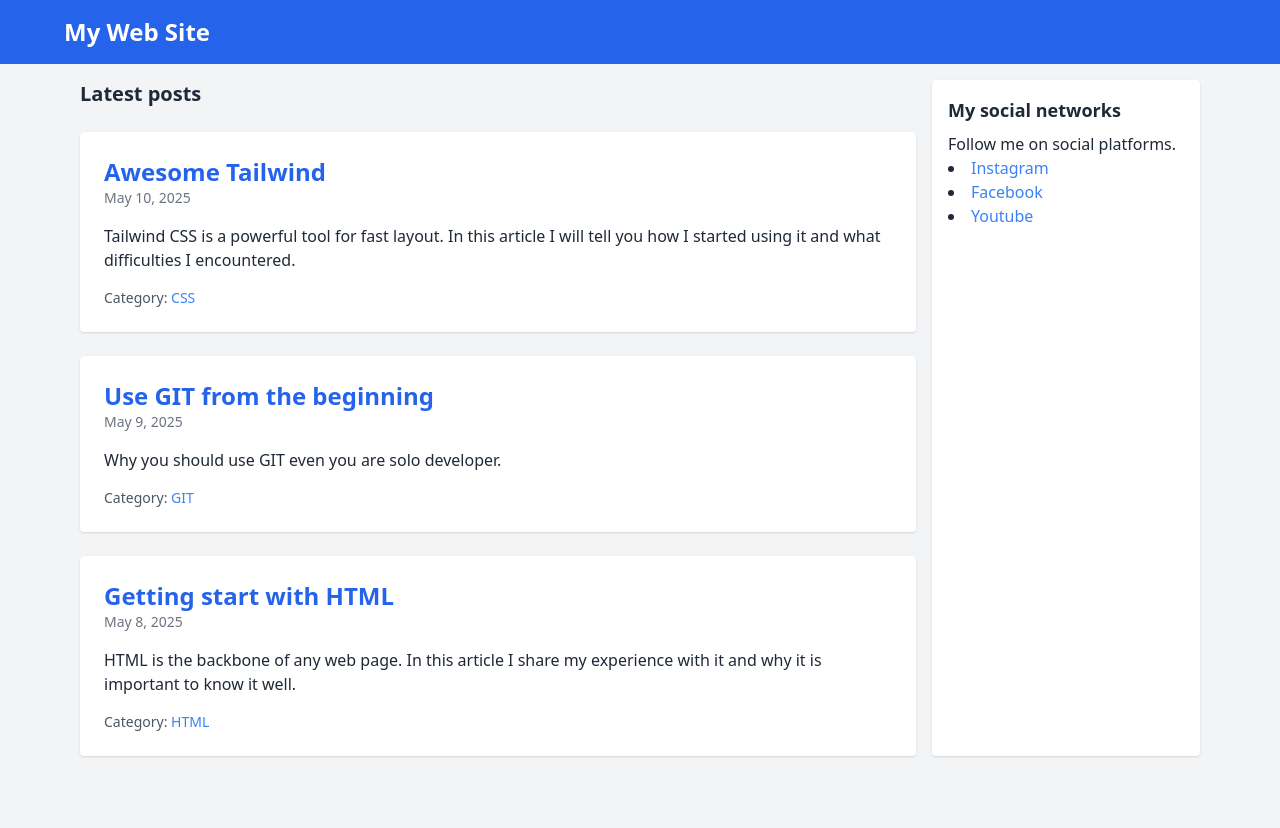
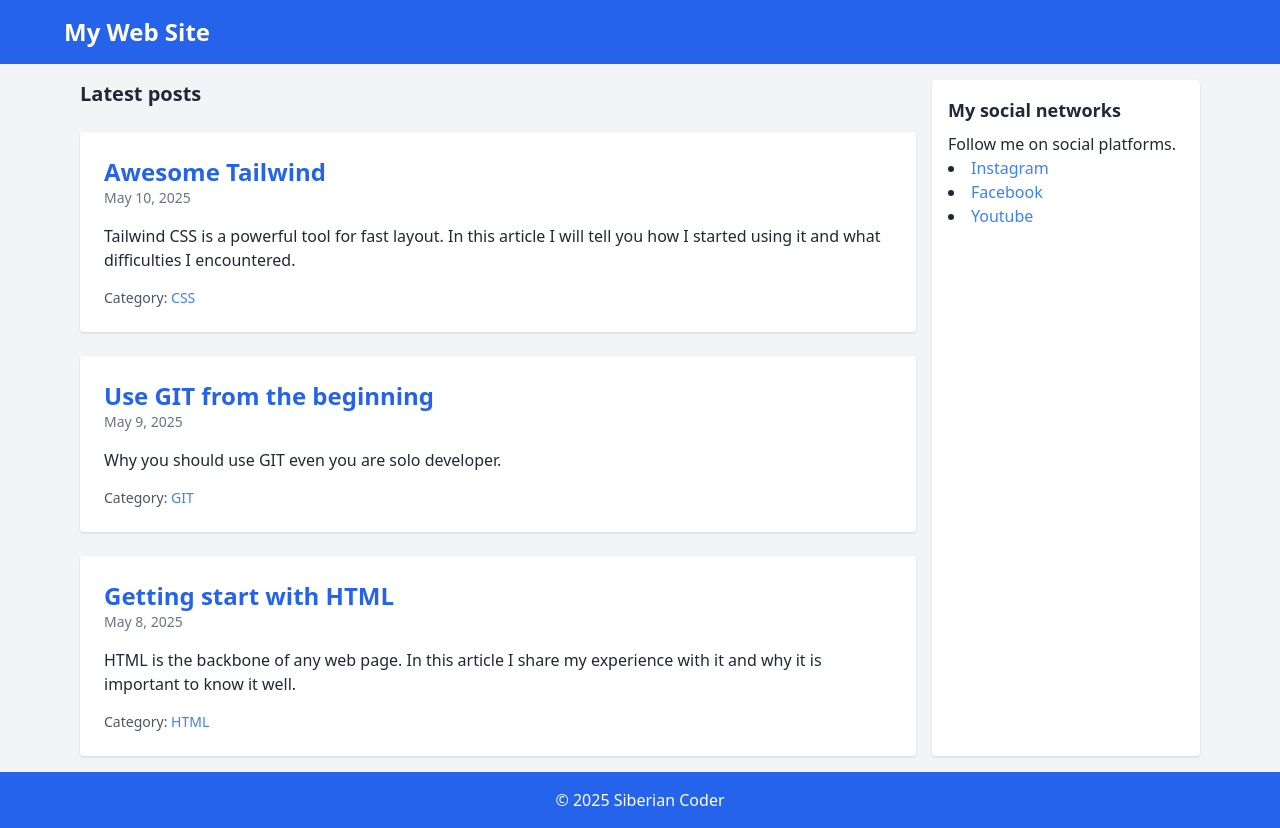
Before and after one commit to Siberian-Coder/my-second-repo, a plain HTML site: page index.html in a window 1280 px wide. Before the commit the page ends 800 px from the top, so only its background shows below. Drawn offline with nearby package versions, Linux system fonts and the light colour scheme.

Commit message:
Added footer with copyright

```diff
--- a/index.html
+++ b/index.html
@@ -70,7 +70,10 @@
             </ul>
         </aside>
     </main>
-
+    <!-- Footer -->
+    <footer class="bg-blue-600 text-white p-4 text-center">
+        © 2025 Siberian Coder
+    </footer>
 </body>
 
 </html>
```
